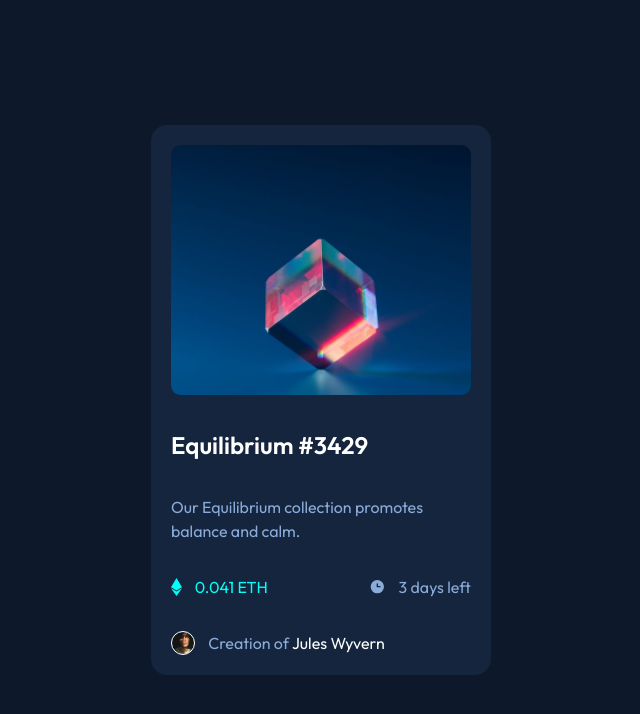
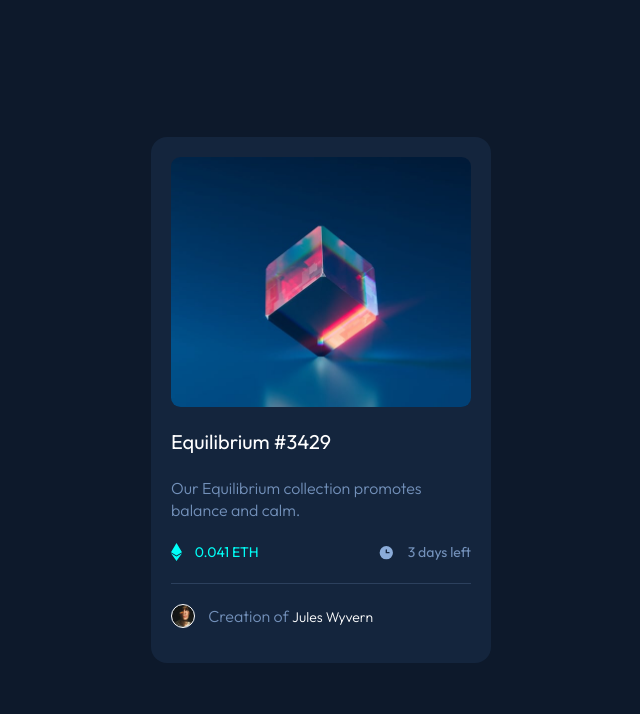
Before and after one commit to vaibhavmande/nft-preview-card-component, a website: page index.html in a window 1280 px wide. Shown: the whole page, without its empty margins (319-959 px from the left). Drawn offline with Linux system fonts and the light colour scheme.

Commit message:
Fix font sizes and add ruler

```diff
--- a/index.html
+++ b/index.html
@@ -19,7 +19,7 @@
     <div class="card">
       <div class="card-image"></div>
       <h2>Equilibrium #3429</h2>
-      <p class="description">
+      <p class="description font-light opacity-8">
         Our Equilibrium collection promotes balance and calm.
       </p>
       <div class="meta">
@@ -39,13 +39,14 @@
               fill="#8BACD9"
             />
           </svg>
-          <p>3 days left</p>
+          <p class="opacity-8">3 days left</p>
         </span>
       </div>
+      <div class="ruler"></div>
       <div class="created-by">
         <div class="photo"></div>
         <div class="user">
-          <span class="light">Creation of</span>
+          <span class="light font-light opacity-8">Creation of</span>
           <span class="user-name">Jules Wyvern</span>
         </div>
       </div>
--- a/public/scss/main.scss
+++ b/public/scss/main.scss
@@ -2,7 +2,7 @@
 @import url("https://fonts.googleapis.com/css2?family=Outfit:wght@300;400;600&display=swap");
 
 $font-family: "Outfit", sans-serif;
-$gap: 2rem;
+$gap: 20px;
 
 // colors
 $soft-blue: hsl(215, 51%, 70%);
@@ -30,6 +30,7 @@ dd {
 
 body {
   font-family: $font-family;
+
   background-color: $dark-blue;
   min-height: 100vh;
   text-rendering: optimizeSpeed;
@@ -39,6 +40,14 @@ body {
 img {
   max-width: 100%;
   display: block;
+}
+
+// utility classes
+.font-light {
+  font-weight: 300;
+}
+.opacity-8 {
+  opacity: 0.8;
 }
 
 // This came by default. fix in the end
@@ -60,6 +69,7 @@ body {
 .card {
   background-color: $card-bg;
   padding: 1.25rem;
+  padding-bottom: 35px;
   width: 300px;
   border-radius: 1rem;
 
@@ -72,19 +82,25 @@ body {
     background: url("../images/image-equilibrium.jpg");
     background-size: cover;
     border-radius: 0.6rem;
+    background-position: center;
   }
 
   h2 {
     color: $white;
+    font-size: 1.25rem;
+    font-weight: 400;
   }
 
   .description {
     color: $soft-blue;
+    font-size: 1rem;
+    line-height: 1.4;
   }
 
   .meta {
     display: flex;
     justify-content: space-between;
+    font-size: 14px;
 
     .value {
       display: flex;
@@ -107,6 +123,12 @@ body {
     }
   }
 
+  .ruler {
+    width: 100%;
+    border-top: 1px solid $soft-blue;
+    opacity: 0.2;
+  }
+
   .created-by {
     display: flex;
     align-items: center;
@@ -126,6 +148,8 @@ body {
 
     .user-name {
       color: $white;
+      font-size: 14px;
+      font-weight: 300;
     }
   }
 }
```
Also changed, not shown: public/css/main.css.
